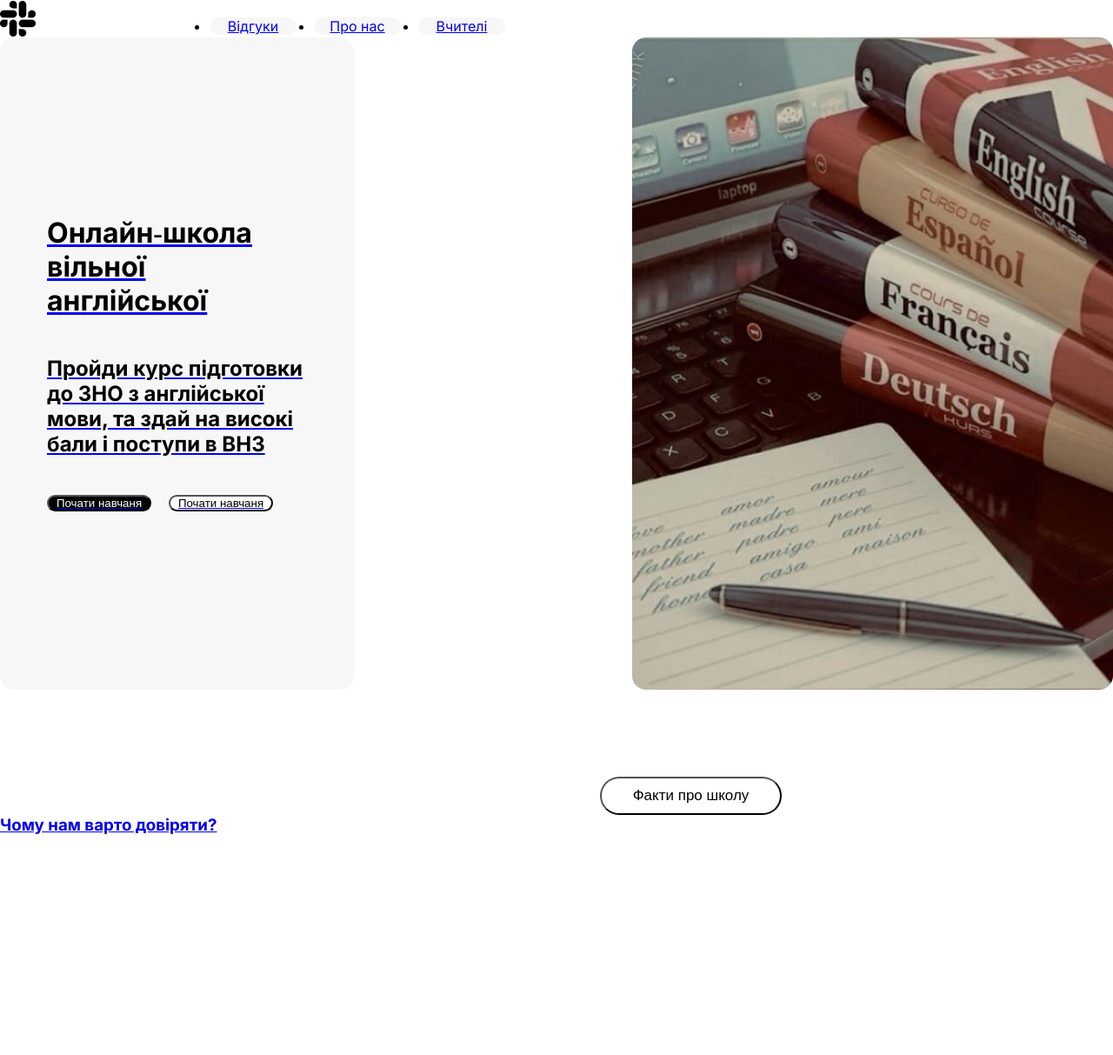
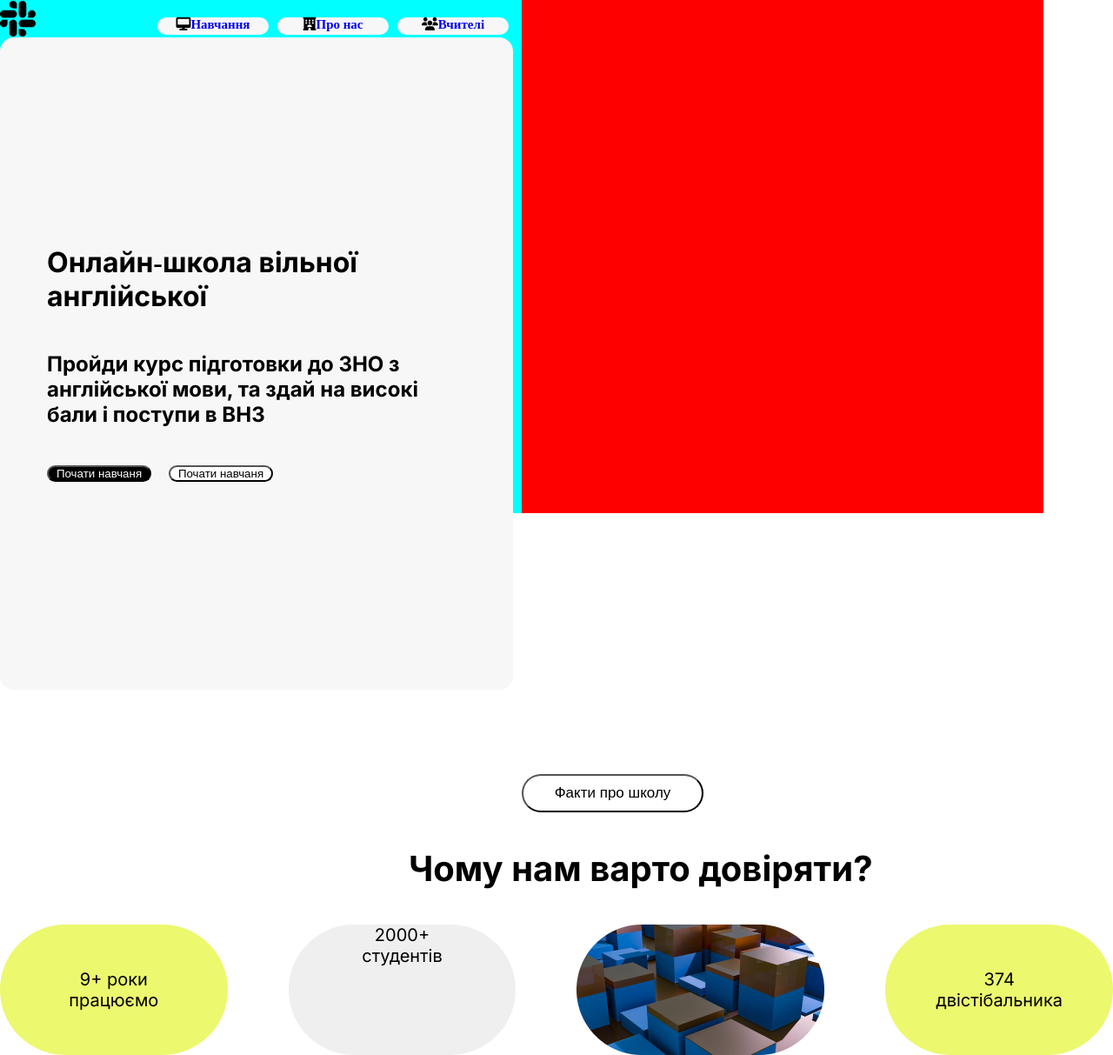
Before and after one commit to UlianaPostevka06/relis, a plain HTML site: page index.html in a window 1280 px wide. Shown: the whole page at 87% size. Before the commit the page ends 960 px from the top, so only its background shows below. Drawn offline with Linux system fonts and the light colour scheme.

Commit message:
текст по центру

```diff
--- a/index.html
+++ b/index.html
@@ -5,37 +5,57 @@
     <meta name="viewport" content="width=device-width, initial-scale=1.0">
     <title>Document</title>
     <link rel="stylesheet" href="style.css">
+    <link rel="stylesheet" href="https://cdnjs.cloudflare.com/ajax/libs/font-awesome/6.7.2/css/all.min.css">
 </head>
 <body>
-    <head>
+    <header>
+        <div class="container_left">
             <div class="logo_singl">
                 <img src="img/logo.png" alt="">
                 <nav>
                     <ul>
-                    <li><a href="#">Відгуки</li>
-                    <li><a href="#">Про нас</li>
-                    <li><a href="#">Вчителі</li>
+                        <li class="fa-solid fa-desktop"><a class="emphasis" href="#">Навчання</a></li>
+                        <li class="fa-solid fa-hotel"><a class="emphasis" href="#">Про нас</a></li>
+                        <li class="fa-solid fa-users"><a class="emphasis" href="#">Вчителі</a></li>
                     </ul>
                 </nav>
             </div>
-    </head>
-    <main>
             <div class="container_menu">
                 <div class='container_text'>
                     <div class='block'>
-                    <h1 class='main-text1'>Онлайн‑школа вільної англійської</h1>
-                    <h2 class='main-text2'>Пройди курс підготовки до ЗНО з англійської мови, та здай на високі бали і поступи в ВНЗ</h2>
+                        <h1 class='header'>Онлайн‑школа вільної англійської</h1>
+                        <h2 class='header'>Пройди курс підготовки до ЗНО з англійської мови, та здай на високі бали і поступи в ВНЗ</h2>
                         <div class="buttons_main">
                             <button class='button_black'>Почати навчаня</button>
                             <button class='button_white'>Почати навчаня</button>
                         </div>
                     </div>
                 </div>
-            <img class="book_img" src="img/book.png" alt="">
             </div>
+        </div>
+
+        <div class="container_right">
+
+        </div>
+    </header>
+    <main>
         <button class='button_school'>Факти про школу</button>
         <h3>Чому нам варто довіряти?</h3>
-
+        <div class="container_mini">
+            <div class="main_text1">
+                <div class="work_num">9+ роки</div>
+                <div class="work_name">працюємо</div>
+            </div>
+            <div class="main_text2">
+                <div class="work_num">2000+</div>
+                <div class="work_name">студентів</div>
+            </div>
+            <img src="img/blocks.png" alt="">
+            <div class="main_text3">
+                <div class="work_num">374</div>
+                <div class="work_name">двістібальника</div>
+            </div>
+        </div>
     </main>
     <footer></footer>
     <script src='script.js'></script>
--- a/style.css
+++ b/style.css
@@ -11,11 +11,34 @@ body{
     text-decoration: none;
 }
 
+header{
+    width:  1200px;
+    height: 590px;
+    background: #ad8787;
+    display: flex;
+    margin-bottom: 140px;
+}
+
+.container_left{
+    width: 50%;
+    height: 100%;
+    background-color: aqua;
+
+}
+
+.container_right{
+    width: 50%;
+    height: 100%;
+    background-color: red;
+
+}
+
 ul{
     display: flex;
     gap: 10px;
-    margin-left: 200px;
+    margin-left: 140px;
     margin-top: 20px;
+
 
 }
 
@@ -24,10 +47,14 @@ li{
     border-radius: 100px;
     text-align: center;
     justify-content: center;
-    width: 100px;
+    width: 128px;
+    height: 20px;
+    font-size: 15px;
+    color: black;
 
 
 }
+
 
 .container_text{
     display: flex;
@@ -41,7 +68,7 @@ li{
     text-decoration: none;
 }
 
-.main-text1{
+.header-text1{
     text-decoration: none;
 }
 
@@ -104,11 +131,47 @@ li{
     text-align: center;
     width: 209px;
     height: 44px;
-    margin-left: 690px;
+    margin-top: 160px;
+    margin-left: 600px;
     font-size: 17px;
 
 }
 
-#h3{
-    margin-left: 690px;
+h3{
+    margin-top: 40px;
+    margin-left: 470px;
+    font-size: 40px;
 }
+
+.emphasis{
+    text-decoration: none;
+}
+
+.container_mini{
+    display: flex;
+    margin-top: 40px;
+    gap: 70px;
+
+
+}
+.main_text1, .main_text3{
+    background-color: #ECF86E;
+    width: 285px;
+    height: 150px;
+    border-radius: 100px;
+    font-size: 20px;
+    justify-content: center;
+    align-items: center;
+    display: flex;
+    flex-direction: column;
+
+ }
+
+.main_text2{
+    background-color: #EFEFEF;
+    text-align: center;
+    width: 285px;
+    height: 150px;
+    border-radius: 100px;
+    font-size: 20px;
+ }
```
Lines whose indentation alone changed are shown as unchanged.
